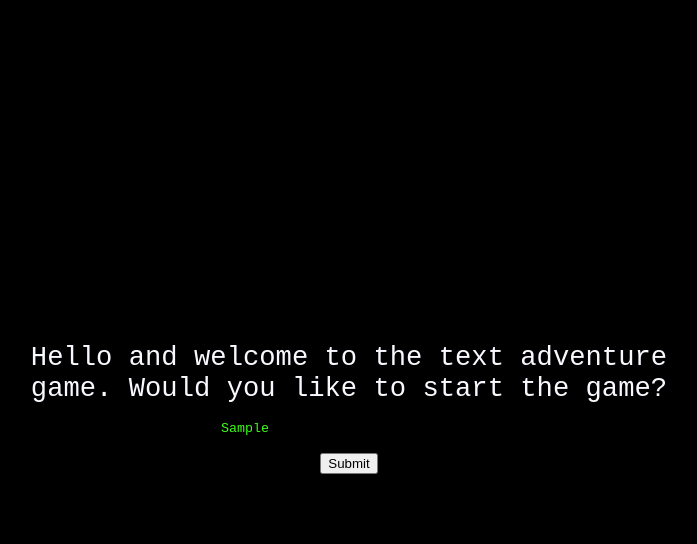
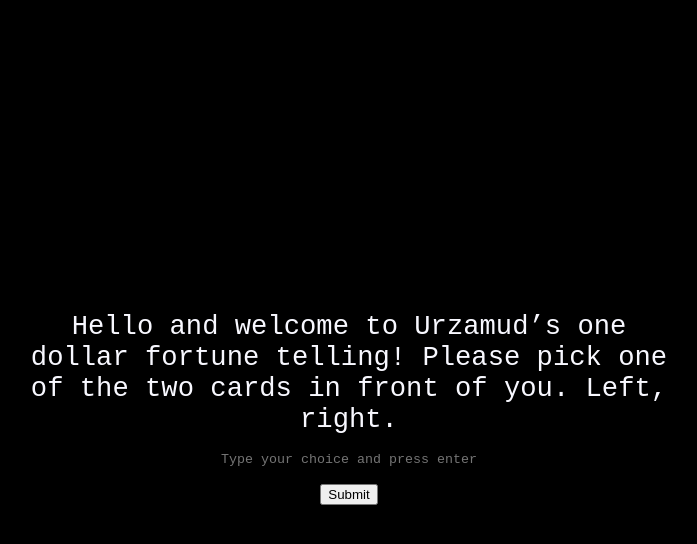
Before and after one commit to stishka2/Urzamuds-fortune-telling, a plain HTML site: page index.html in a window 1280 px wide. Both pictures are taken after typing "Sample" into the empty fields and a click on the button "Submit". Shown: the whole page, without its empty margins (291-988 px from the left). Drawn offline with Linux system fonts and the light colour scheme.

Commit message:
story, removed the loops

```diff
--- a/script.js
+++ b/script.js
@@ -11,26 +11,65 @@ function submit() {
     let answer = input.value.toLowerCase();
     console.log(answer)
 
-    /** Sets shown scenario to current scene */
-    const scene1 = scenario[currentScene]
-    console.log(scene1)
-    /** Loops option1 from scenario one */
-    for(const option1FromScenarioOne of scene1.option1)
-    /** Checks if input value (answer) is one of the options from scenario.one.option1 */
-    if(answer === option1FromScenarioOne){
+
+    if(answer === "right" && currentScene == "one"){
         console.log(scenario.two)
         showSceneTwo(scenario.two)
-    };
-    const scene2 = scenario[currentScene]
-    for(option1FromScenarioTwo of scene2.option1)
-    if(answer === option1FromScenarioTwo) {
-        showSceneFour(scenario.four)
     }
 
-    for(option2FromScenarioTwo of scene2.option2)
-    if(answer === option2FromScenarioTwo){
+    if(answer === "pink" && currentScene == "two"){
         showSceneThree(scenario.three)
+
+    }
+
+    if(answer === "blue" && currentScene == "two"){
+        showSceneThree(scenario.four)
+    }
+
+    if(answer === "grey" && currentScene == "two"){
+        showSceneThree(scenario.five)
     };
+
+    if(answer === "oval" && currentScene == "three"){
+        showSceneFour(scenario.six)
+    }
+
+    if(answer === "rectangle" && currentScene == "three"){
+        showSceneFour(scenario.seven)
+    }
+
+    if(answer === "spork" && currentScene == "three"){
+        showSceneFour(scenario.eight)
+    };
+
+    if(answer === "left" && currentScene == "one"){
+        showSceneFive(scenario.nine)
+    }
+
+    if(answer === "llama" && currentScene == "five"){
+        showSceneSix(scenario.ten)
+    }
+
+    if(answer === "alpaca" && currentScene == "five"){
+        showSceneSix(scenario.eleven)
+    }
+
+    if(answer === "iguana" && currentScene == "five"){
+        showSceneSix(scenario.twelve)
+    }
+
+    if(answer === "sushi" && currentScene == "six"){
+        showSceneSeven(scenario.thirteen)
+    }
+
+    if(answer === "burger" && currentScene == "six"){
+        showSceneSeven(scenario.fourteen)
+    }
+
+    if(answer === "salad" && currentScene == "six"){
+        showSceneSeven(scenario.fifteen)
+    }
+
 
     input.value = "";
 
@@ -70,6 +109,21 @@ let showSceneFour = function(scenarios) {
     changeText(scenarios.text)
 }
 
+let showSceneFive = function(scenarios){
+    currentScene = "five";
+    changeText(scenarios.text)
+}
+let showSceneSix = function(scenarios){
+    currentScene = "six";
+    changeText(scenarios.text)
+}
+let showSceneSeven = function(scenarios){
+    currentScene = "seven";
+    changeText(scenarios.text)
+}
+
+
+
 
 
 /** Displays text in the website
@@ -83,23 +137,102 @@ let changeText = function(words) {
 
 let scenario = {
     one: {
-        text: "Hello and welcome to the text adventure game. Would you like to start the game?",
-        option1: ["yes", "yeah"],
+        text: "Hello and welcome to Urzamud’s one dollar fortune telling! Please pick one of the two cards in front of you. Left, right.",
+        option1: ["right"],
+        option2: ["left"]
+
+    },
+    //right card
+    two: {
+        text: "Oh no, you’ve drawn the wandering pigeon! This is very unfortunate, according to this you are about to meet an unpleasant end. Maybe we can save you! Please pick another card. Pink, Blue, Grey.",
+        option1: ["pink"],
+        option2: ["blue"],
+        option3: ["grey"],
 
     },
 
-    two: {
-        text: "You are lost in the woods and you hear someone screaming. What do you do?  Run away or check it out?",
-        option1: ["run away", "run"],
-        option2: ["check it out", "check", "check it"],
+    //pink
+    three: {
+        text: "The upside down mirror! The fates smile upon you! The cards say that you will be able to escape your unpleasant end, but only if you make a great sacrifice. To find out what that sacrifice is please pick one more card. Oval, rectangle, spork.",
+        option1: ["oval"],
+        option2: ["rectangle"],
+        option3: ["spork"],
     },
 
-    three: {
-        text: "You see a well...."
+    //blue
+    four: {
+        text: "You have chosen the hexagonal spider plant. A hexagon has six sides and a spider has eight legs and plants are mostly green. So not only are you going to be pecked to death by six eight legged birds but you’re also going to forget to water your plants! We have one more chance to save you. Pick one more card. Oval, rectangle, spork.",
+        option1: ["oval"],
+        option2: ["rectangle"],
+        option3: ["spork"],
     },
 
-    four: {
-        text: "You run so fast until you tripped and sprained your leg",
+    //grey
+    five: {
+        text:"I’m sorry my dear customer, but there is nothing left for you here. You have drawn the snapped tennis racket. Your fate was decided long before you were born. No refunds, doors on the wall. ",
+
+    },
+
+    //oval
+    six: {
+        text: "I have good news and bad news. You have picked the lopsided beach house. The good news is that you will not meet your end alone, your favorite waiter will be joining you in the afterlife. The bad news is that you’re still coming to an end. No refunds, please don’t come back.",
+    },
+
+    //rectangle
+    seven: {
+        text: "The inverted staircase? The fates demand that you give away all of your current possessions, change your name to Kyle, and become a poet. Thank you for coming to Urzamud's one dollar fortune telling. No refunds.",
+    },
+
+    //spork
+    eight: {
+        text: "What a surprise! It’s the flying housecat! Wonderful news! Instead of meeting a horrible end you will instead live out the rest of your days surrounded by small flying furry creatures with daggers for hands! I hope you have had an enlightening experience. No refunds.",
+    },
+
+    //left card
+    nine: {
+        text: "In all of my 20 minutes of doing this not once has a customer drawn the poorly taxidermied barracuda. According to this you shall live next to a family of very rich Labradoodles, but they shall not allow you to pet them. Everyone else can pet them, but not you. Please pick another card. Llama, alpaca, iguana.",
+        option1: ["llama"],
+        option2: ["alpaca"],
+        option3: ["iguana"],
+    },
+
+    //llama
+    ten: {
+        text:"Jealous dandelion. The gods deem that you shall have many plant pots but never enough plant soil to put plants in them! In other words, your hopes and dreams will forever be out of your reach because of your addiction to competitive fishing. Please pick another card. Sushi, burger, salad.",
+        option1: ["sushi"],
+        option2: ["burger"],
+        option3: ["salad"],
+    },
+
+    //alpaca
+    eleven: {
+        text: "The twelve roots of insomnia, a very mystical card! Dearest customer your luck is about to make a sharp left turn unless you follow the road signs of love! I see great happiness in your future, but only if you pick another card. Sushi, burger, salad.",
+        option1: ["sushi"],
+        option2: ["burger"],
+        option3: ["salad"],
+    },
+
+    //iguana
+    twelve: {
+        text: "How could I have been so blind, you have drawn the lair of the missing socks. You must leave this place at once! Get out of my poorly cleaned cave and never return! No refunds!",
+    },
+
+    //sushi
+    thirteen: {
+        text: "Forget everything that the cards have told you up until now. Remember that family of labradoodles, turns out that they are actually a family of shiny ghosts who are plotting to steal your family fortune! I suggest you call my cousin Uggith and have them come and take care of these sparkly thieves. Thank you for choosing Urzamud’s for all your fortune needs. No refunds.",
+
+    },
+
+    //burger
+    fourteen: {
+        text: "Love is in the air and so is the card Flock of geese shaped like heart. Just like the geese you have been looking for love in all the wrong directions. For better chances at love the cards say to move south, and to call my mother in law for me. Her birthday is tomorrow. She likes fish and my tears. I hope to see you again! No refunds.",
+
+    },
+
+    //salad
+    fifteen: {
+        text: "The fan of chainsaws. The cards predict that at least one of your dreams will come true! But not any of the big or important ones. No, those ones are going to be ripped to shreds by the chainsaws of life. At least you’ll be able to use those shreds as a fire starter when you end up living under a bridge. I wish you a pleasant evening. No refunds.",
+
     },
 }
 
--- a/style.css
+++ b/style.css
@@ -29,7 +29,6 @@ body {
 input {
     width: 16rem;
     border: none;
-    /*border-bottom: 2px solid #39FF14;*/
     background-color: black;
     color: #39FF14;
     font-family: monospace;
```
